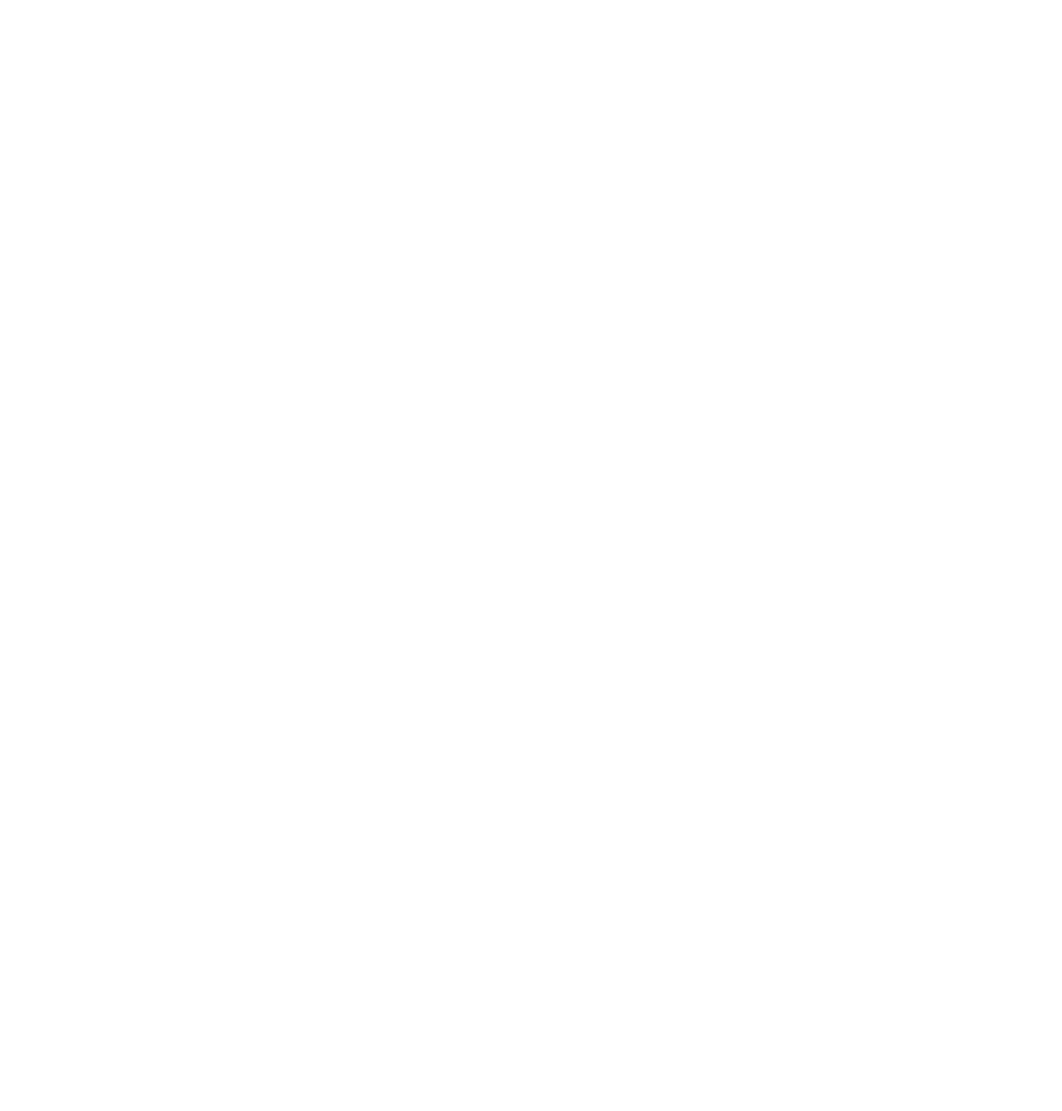
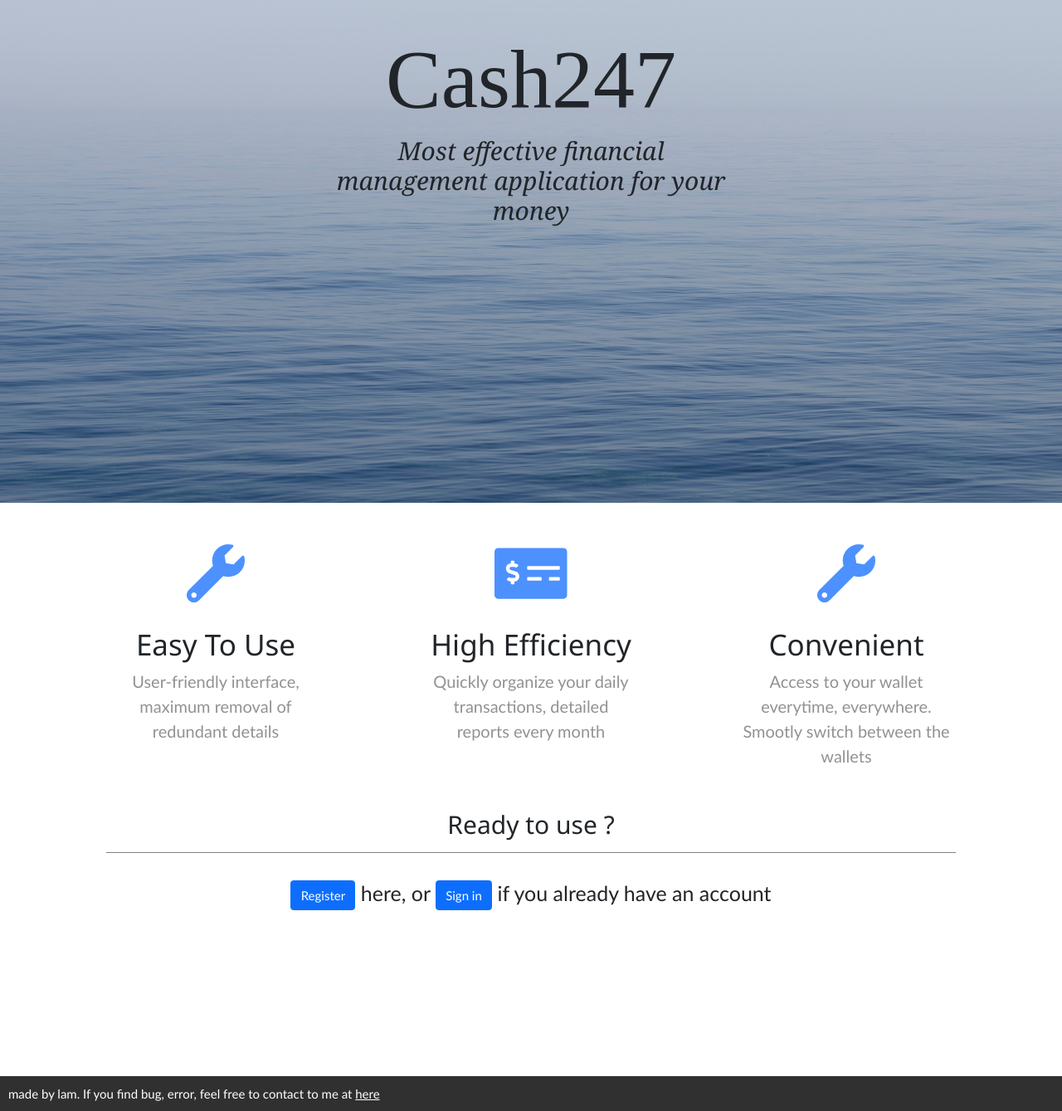
Before and after one commit to lamlam-l/Cash247, a React (Create React App) app in the folder client/: page / in a window 1280 px wide. Shown: the part 114-1453 px from the top of the page at 83% size. Before the commit the page ends 800 px from the top, so only its background shows below. Built offline with nearby package versions, Linux system fonts and the light colour scheme.

Commit message:
[client] finish landing page

```diff
--- a/client/src/App.css
+++ b/client/src/App.css
@@ -22,18 +22,14 @@
 .dashboard .detail-layout {
     max-width: 500px;
     margin: auto;
-    margin-top: 50px;
+    margin-top: 128px;
 
 }
 
 .dashboard .option-layout {
     max-width: 500px;
     margin: auto;
-    margin-top: 50px;
-
-}
-
-.dashboard .changeWallet-layout {
+    margin-top: 80px;
 
 }
 /* _________________________________________________________________________________________________ */
@@ -105,6 +101,7 @@
     overflow-x: hidden;
     overflow-y: auto;
     margin: auto;
+    margin-top: 80px;
 }
 
 .year .switch-year {
@@ -325,7 +322,18 @@
     padding: 20px;
 }
 /* ______________start year______________ */
+/* _________________________________________________________________________________________________ */
 
 
 
+
+
+
+
+
+
+/* _______________________________________report____________________________________________________ */
+.report {
+    background-image: url(https://wallpaperaccess.com/full/666602.jpg);
+}
 /* _________________________________________________________________________________________________ */
--- a/client/src/App.js
+++ b/client/src/App.js
@@ -3,6 +3,7 @@
 
 import './App.css'
 import ContextProvider from './contextProvider/context'
+import Welcome from './components/welcomePage/Welcome'
 import Login from './components/loginAndRegister/Login'
 import Register from './components/loginAndRegister/Register'
 import Profile from './components/Profile/Profile'
@@ -17,6 +18,7 @@
     <Router>
       <Switch>
         <ContextProvider>
+          <Route exact path='/' component={Welcome} />
           <Route exact path='/login' component={Login} />
           <Route exact path='/register' component={Register} />
           <Route exact path='/profile'><Auth cp={Profile} /></Route>
--- a/client/src/components/Profile/Profile.js
+++ b/client/src/components/Profile/Profile.js
@@ -93,7 +93,7 @@
 
 
     return (<>
-        <Container className="mt-4">
+        <Container style={{ marginTop: '80px' }}>
             <Card>
                 <Card.Header as="h5">Profile
                     <FontAwesomeIcon
--- a/client/src/components/dashboard/Dashboard.js
+++ b/client/src/components/dashboard/Dashboard.js
@@ -38,17 +38,18 @@
                         <Row>
                             <Col>
                                 <div className="detail-layout">
-                                    <Detail wallet={wallets[localStorage.getItem('walletId') - 1]} />
+                                    <Detail wallet={wallets.filter((wallet) => wallet.walletId.toString() === localStorage.getItem('walletId'))[0]} />
                                 </div>
                             </Col>
                             <Col>
                                 <Year wallets={wallets} />
+                                <br />
+                                <br />
                             </Col>
                             <Col>
                                 <div className="option-layout">
                                     <Options />
                                     <br />
-
                                 </div>
                                 <div className="changeWallet-layout">
                                     <ChangeWallet wallets={wallets} />
--- a/client/src/components/layout/NavBar.js
+++ b/client/src/components/layout/NavBar.js
@@ -14,9 +14,9 @@
     }
 
     return (<>
-        <Navbar bg="light" expand="lg">
+        <Navbar bg="light" expand="lg" style={{position: 'fixed', zIndex: '1', width: '100%', top: '0'}}>
             <Container>
-                <Navbar.Brand href="#home" style={style.title} className="colorTransition">Cash247</Navbar.Brand>
+                <Navbar.Brand href="/" style={style.title} className="colorTransition">Cash247</Navbar.Brand>
                 <Navbar.Toggle aria-controls="basic-navbar-nav" />
                 <Navbar.Collapse id="basic-navbar-nav">
                     <Nav className="me-auto">
--- /dev/null
+++ b/client/src/components/logic/currencyFormater/currency.js
@@ -0,0 +1,30 @@
+
+function Currency(props) {
+    const value = parseInt(props.value)
+    const currentUnit = localStorage.getItem('currentUnit')
+    var aspect
+    switch (currentUnit) {
+        case 'USD':
+            aspect = 1
+            break
+        case 'VND':
+            aspect = 23500
+            break
+        default:
+            aspect = 1
+            break
+    }
+
+    const currencyFormated = new Intl.NumberFormat('us-US', { style: 'currency', currency: currentUnit }).format(value * aspect)
+    var valueFormated
+    if (value > 0)
+        valueFormated = <span style={{ color: 'rgb(0, 160, 0)' }}>+{currencyFormated}</span>
+    else if (value < 0)
+        valueFormated = <span style={{ color: 'rgb(204, 11, 11)' }}>{currencyFormated}</span>
+    else
+        valueFormated = <span style={{ color: 'rgb(82, 82, 82)' }}>{currencyFormated}</span>
+
+    return valueFormated
+}
+
+export default Currency
--- a/client/src/components/loginAndRegister/Login.js
+++ b/client/src/components/loginAndRegister/Login.js
@@ -27,6 +27,7 @@
             if (respone.data.success) {
                 localStorage.setItem('name', loginForm.name)
                 localStorage.setItem('currentUnit', 'USD')
+                localStorage.setItem('say', 'bao mat level max :)   chua hoc ve he thong dang nhap, dang ky, khoa cong khai, khoa rieng tu cac thu... nen chi biet lam moi nhu the nay')
                 history.push('/dashboard')
             } else {
                 setAlert({ variant: "danger", message: respone.data.message })
--- a/client/src/components/loginAndRegister/Register.js
+++ b/client/src/components/loginAndRegister/Register.js
@@ -34,6 +34,7 @@
             if (respone.data.success) {
                 localStorage.setItem('name', registerForm.name)
                 localStorage.setItem('currentUnit', 'USD')
+                localStorage.setItem('say', 'bao mat level max :)   chua hoc ve he thong dang nhap, dang ky, khoa cong khai, khoa rieng tu cac thu... nen chi biet lam moi nhu the nay')
                 history.push('/dashboard')
             } else {
                 setAlert({ variant: "danger", message: respone.data.message })
--- a/client/src/components/report/Report.js
+++ b/client/src/components/report/Report.js
@@ -4,6 +4,7 @@
 
 import { url } from '../../constants/constants'
 import Loading from '../loading/Loading'
+import Currency from '../logic/currencyFormater/currency'
 
 function Repost() {
     const [report, setReport] = useState({
@@ -21,9 +22,12 @@
                     onLoading: false,
                 })
             } else {
-                console.log(wallets)
                 setReport({
-                    view: <h1>report</h1>,
+                    view: <div className="report">
+                        <p>report</p>
+                        <p>report</p>
+                        <h1>chua lam</h1>
+                    </div>,
                     onLoading: false
                 })
             }
--- /dev/null
+++ b/client/src/components/welcomePage/Welcome.js
@@ -0,0 +1,48 @@
+import { Row, Col, Container, Button } from 'react-bootstrap'
+import { FontAwesomeIcon } from '@fortawesome/react-fontawesome'
+import { faWrench, faMoneyCheckAlt } from '@fortawesome/free-solid-svg-icons'
+
+import NavBar from '../layout/NavBar'
+
+function Welcome() {
+    return (<div className="welcome">
+        {localStorage.getItem('name') ? <NavBar /> : <></>}
+        <div className="header">
+            <div className="text">
+                <h1>Cash247</h1>
+                <h4>Most effective financial management application for your money</h4>
+            </div>
+        </div>
+        <Container>
+            <Row className="banner">
+                <Col>
+                    <FontAwesomeIcon icon={faWrench} className="welcome-icon" />
+                    <h3>Easy To Use</h3>
+                    <p>User-friendly interface, maximum removal of redundant details</p>
+                </Col>
+                <Col>
+                    <FontAwesomeIcon icon={faMoneyCheckAlt} className="welcome-icon" />
+                    <h3>High Efficiency</h3>
+                    <p>Quickly organize your daily transactions, detailed reports every month</p>
+                </Col>
+                <Col>
+                    <FontAwesomeIcon icon={faWrench} className="welcome-icon" />
+                    <h3>Convenient</h3>
+                    <p>Access to your wallet everytime, everywhere. Smootly switch between the wallets</p>
+                </Col>
+            </Row>
+        </Container>
+        {localStorage.getItem('name') ? <></> : <div className="auth">
+            <h2>Ready to use ?</h2>
+            <Button href="./register">Register</Button>
+            <span> here, or </span>
+            <Button href="./login">Sign in</Button>
+            <span> if you already have an account</span>
+        </div>}
+        <div className="footer">
+            <span>made by lam. If you find bug, error, feel free to contact to me at <a href="https://www.facebook.com/nguyentunglamxxxx">here</a></span>
+        </div>
+    </div>)
+}
+
+export default Welcome
--- /dev/null
+++ b/client/src/css/landingPage.css
@@ -0,0 +1,80 @@
+.welcome {
+    width: 100%;
+}
+
+.welcome .header{
+    position: relative;
+    width: 100%;
+    height: 90vh;
+    background: url('../assets/img/landingHeader.jpg') no-repeat;
+    background-size: cover;
+    font-family: Georgia, serif;
+}
+
+.welcome .header .text {
+    position: absolute;
+    max-width: 500px;
+    left: 50%;
+    transform: translate(-50%);
+    top: 150px;
+    text-align: center;
+}
+
+.welcome .header h1 {
+    font-family: 'Brush Script MT', cursive;
+    font-size: 100px;
+}
+
+.welcome .header h4 {
+    font-family: Georgia, serif;
+    font-size: 30px;
+    font-style: italic;
+}
+
+.welcome .banner {
+    margin-top: 50px;
+    text-align: center;
+}
+
+.welcome .banner .welcome-icon {
+    font-size: 70px;
+    color: rgb(77, 145, 255);
+}
+
+.welcome .banner h3 {
+    font-size: 35px;
+    margin-top: 30px;
+}
+
+.welcome .banner p {
+    font-size: 20px;
+    margin: auto;
+    width: 70%;
+    color: rgb(146, 146, 146);
+}
+
+.welcome .auth {
+    width: 80%;
+    margin: auto;
+    margin-top: 50px;
+    font-family: Georgia, serif;
+    font-size: 25px;
+    text-align: center;
+}
+.welcome .auth h2 {
+    margin-bottom: 30px;
+    padding-bottom: 15px;
+    border-bottom: 1px solid gray;
+}
+
+.welcome .footer {
+    padding: 10px;
+    margin-top: 200px;
+    width: 100%;
+    background-color: rgb(48, 48, 48);
+    color: white;
+}
+
+.welcome .footer a {
+    color: white;
+}
--- a/client/src/index.js
+++ b/client/src/index.js
@@ -2,6 +2,7 @@
 import ReactDOM from 'react-dom';
 import './index.css';
 import App from './App';
+import './css/landingPage.css'
 import reportWebVitals from './reportWebVitals';
 
 ReactDOM.render(
```
Also changed, not shown: client/src/assets/img/landingHeader.jpg (added).
